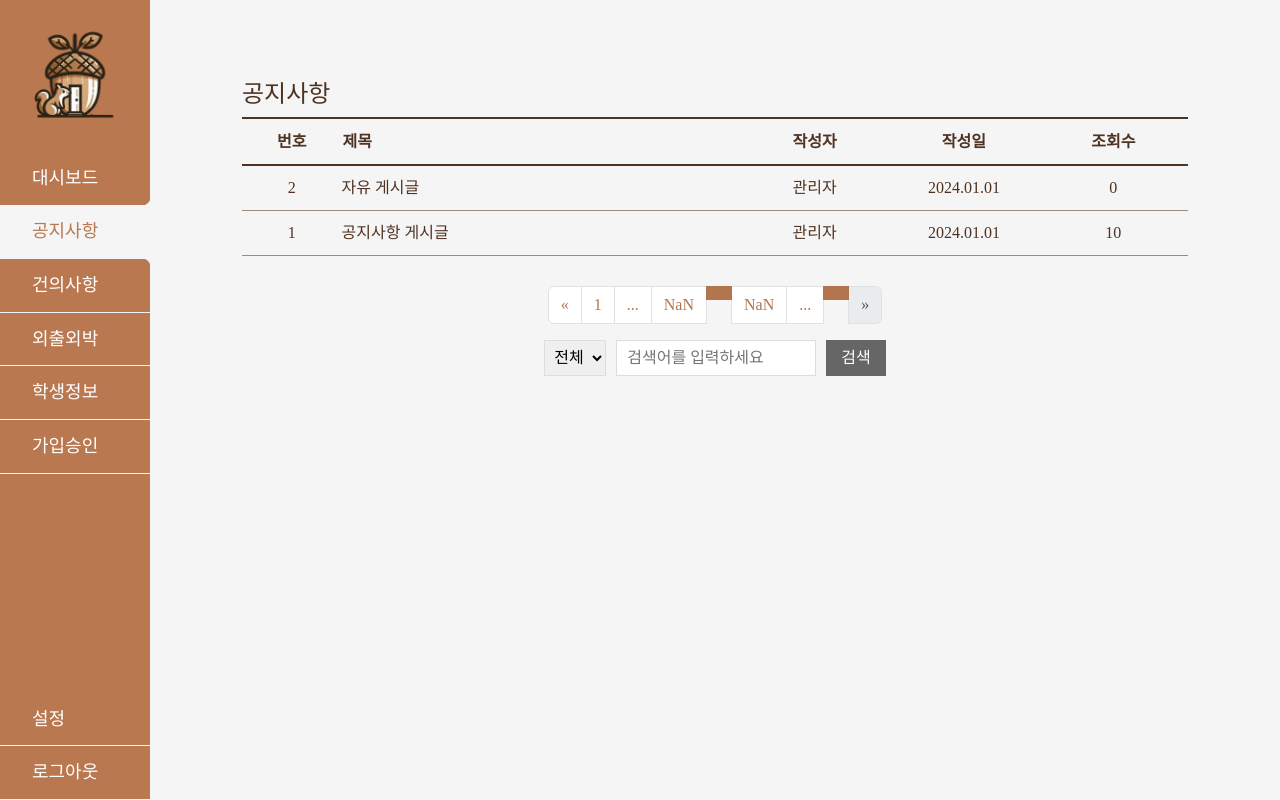
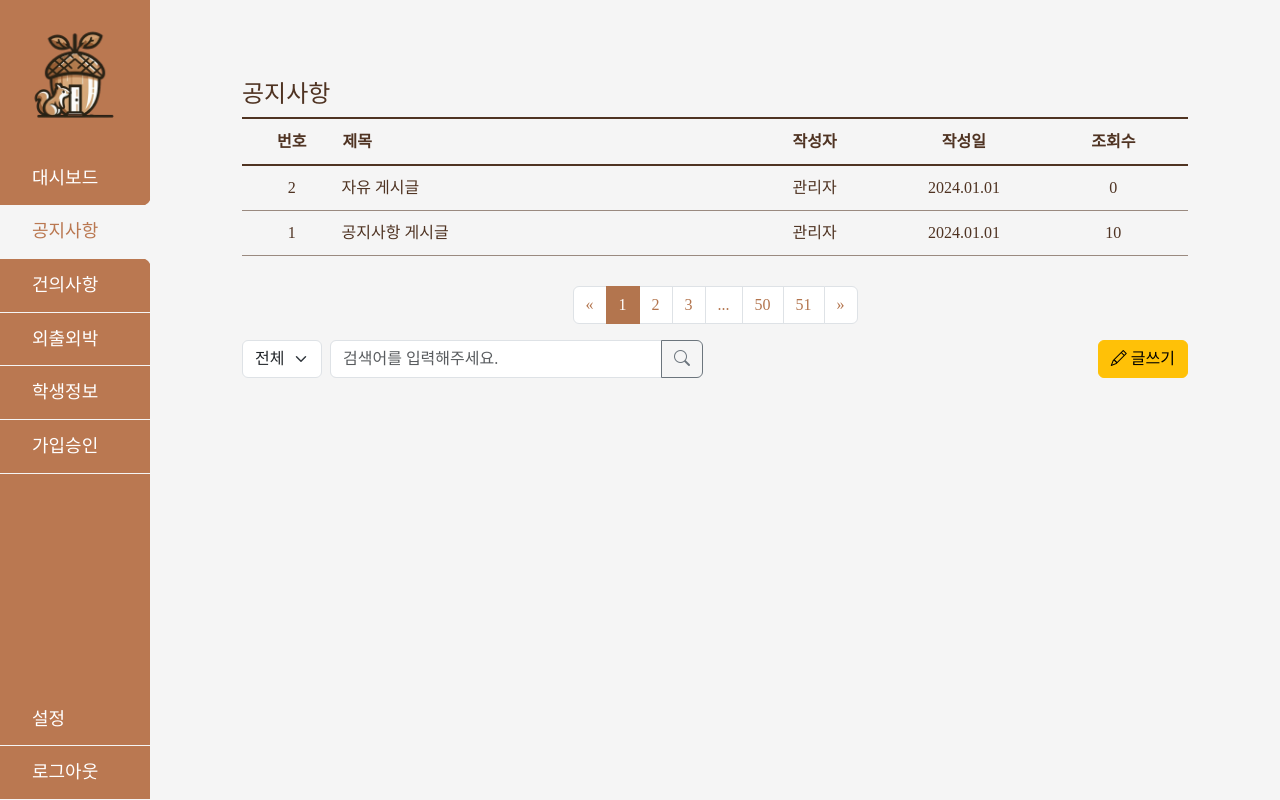
Before and after one commit to BIST-Dotory/Dotory-Web, a Vue app: page /notice in a window 1280 px wide. Built offline with nearby package versions, Linux system fonts and the light colour scheme; sample sign-in values are in the browser's storage; a web font is replaced by a local one.

Commit message:
Update NoticeList.vue

```diff
--- a/src/components/notice/NoticeList.vue
+++ b/src/components/notice/NoticeList.vue
@@ -32,35 +32,52 @@
         </tbody>
       </table>
 
-      <nav aria-label="Page navigation" class="d-flex justify-content-center mt-4">
-        <ul class="pagination">
-          <li class="page-item" :class="{ disabled: currentPage === 1 }">
-            <a class="page-link" href="#" @click.prevent="changePage(currentPage - 1)">
-              &laquo;
+      <nav aria-label="Page navigation example">
+        <ul class="pagination justify-content-center">
+          <li class="page-item">
+            <a class="page-link" href="#" aria-label="Previous">
+              <span aria-hidden="true">«</span>
             </a>
           </li>
-          <li v-for="page in visiblePages" :key="page" class="page-item" :class="{ active: page === currentPage }">
-            <a class="page-link" href="#" @click.prevent="changePage(page)">
-              {{ page }}
-            </a>
-          </li>
-          <li class="page-item" :class="{ disabled: currentPage === totalPages }">
-            <a class="page-link" href="#" @click.prevent="changePage(currentPage + 1)">
-              &raquo;
+          <li class="page-item active"><a class="page-link" href="#">1</a></li>
+          <li class="page-item"><a class="page-link" href="#">2</a></li>
+          <li class="page-item"><a class="page-link" href="#">3</a></li>
+          <li class="page-item"><a class="page-link" href="#">...</a></li>
+          <li class="page-item"><a class="page-link" href="#">50</a></li>
+          <li class="page-item"><a class="page-link" href="#">51</a></li>
+          <li class="page-item">
+            <a class="page-link" href="#" aria-label="Next">
+              <span aria-hidden="true">»</span>
             </a>
           </li>
         </ul>
       </nav>
 
-      <div class="search-bar">
-        <select class="search-select">
-          <option>전체</option>
-        </select>
-        <input type="text" placeholder="검색어를 입력하세요">
-        <button class="search-btn">검색</button>
+      <!-- 검색 및 글쓰기 버튼 -->
+      <div class="row mt-3">
+        <div class="col-md-6">
+          <div class="d-flex align-items-center">
+            <select class="form-select w-auto me-2">
+              <option selected>전체</option>
+            </select>
+            <div class="input-group">
+              <input type="text" class="form-control" placeholder="검색어를 입력해주세요.">
+              <button class="btn btn-outline-secondary" type="button">
+                <i class="bi bi-search"></i>
+              </button>
+            </div>
+          </div>
+        </div>
+        <div class="col-md-6 d-flex justify-content-end">
+          <button type="button" class="btn btn-warning">
+            <i class="bi bi-pencil"></i>
+            글쓰기
+          </button>
+        </div>
       </div>
     </div>
   </div>
+
 </template>
 
 <script>
```
